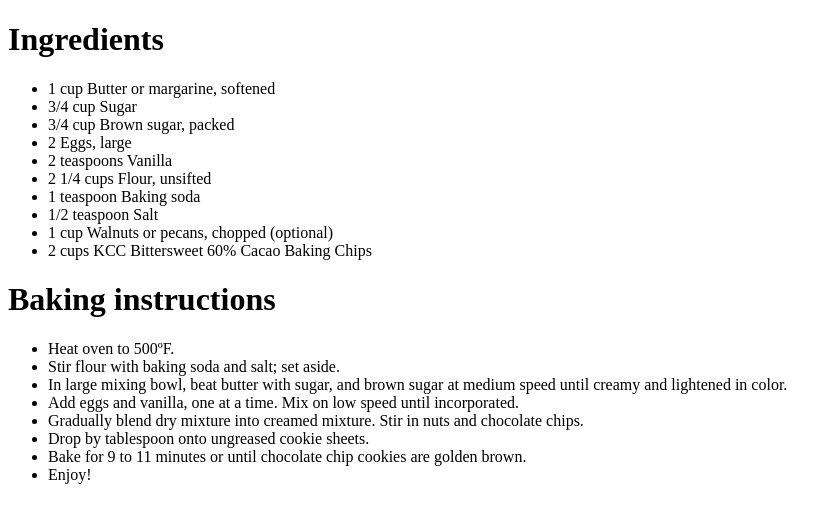
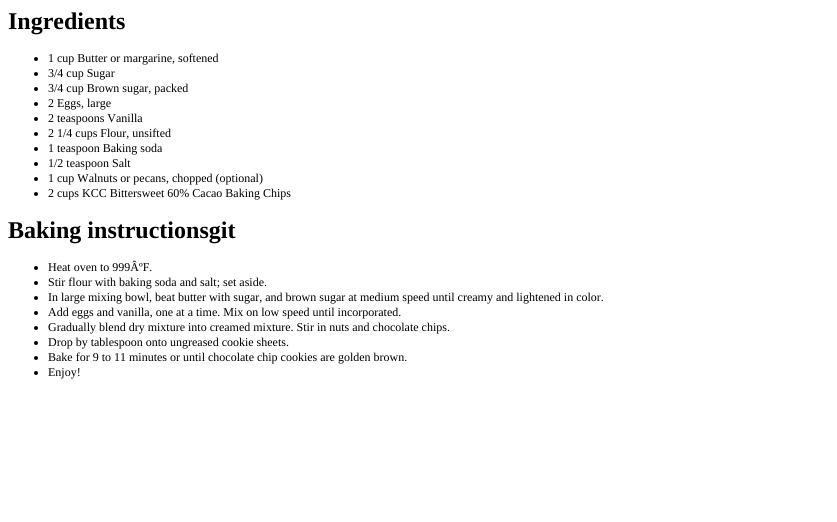
Before and after one commit to 1juan11/PracticeRun, a plain HTML site: page secret recipe.htm in a window 1280 px wide. Shown: the whole page, without its empty margins (0-837 px from the left). Drawn offline with Linux system fonts and the light colour scheme.

Commit message:
Changed the temp to 999 degrees in secret recipe

```diff
--- a/secret recipe.htm
+++ b/secret recipe.htm
@@ -1,31 +1,42 @@
-<!DOCTYPE html>
+<!DOCTYPE html PUBLIC "-//W3C//DTD HTML 4.01//EN" "http://www.w3.org/TR/html4/strict.dtd">
 <html>
+<head>
+  <meta http-equiv="Content-Type" content="text/html; charset=utf-8">
+  <meta http-equiv="Content-Style-Type" content="text/css">
+  <title></title>
+  <meta name="Generator" content="Cocoa HTML Writer">
+  <meta name="CocoaVersion" content="2113.6">
+  <style type="text/css">
+    li.li2 {margin: 0.0px 0.0px 0.0px 0.0px; font: 12.0px Times; color: #000000; -webkit-text-stroke: #000000}
+    span.s1 {font-kerning: none}
+    span.s2 {-webkit-text-stroke: 0px #000000}
+    ul.ul1 {list-style-type: disc}
+  </style>
+</head>
 <body>
-
-<h1>Ingredients</h1>
-<ul>
-<li>1 cup Butter or margarine, softened</li>
-<li>3/4 cup Sugar</li>
-<li>3/4 cup Brown sugar, packed</li>
-<li>2 Eggs, large</li>
-<li>2 teaspoons Vanilla</li>
-<li>2 1/4 cups Flour, unsifted</li>
-<li>1 teaspoon Baking soda</li>
-<li>1/2 teaspoon Salt</li>
-<li>1 cup Walnuts or pecans, chopped (optional)</li>
-<li>2 cups KCC Bittersweet 60% Cacao Baking Chips</li>
+<h1 style="margin: 0.0px 0.0px 16.1px 0.0px; font: 24.0px Times; color: #000000; -webkit-text-stroke: #000000"><span class="s1"><b>Ingredients</b></span></h1>
+<ul class="ul1">
+  <li class="li2"><span class="s2"></span><span class="s1">1 cup Butter or margarine, softened</span></li>
+  <li class="li2"><span class="s2"></span><span class="s1">3/4 cup Sugar</span></li>
+  <li class="li2"><span class="s2"></span><span class="s1">3/4 cup Brown sugar, packed</span></li>
+  <li class="li2"><span class="s2"></span><span class="s1">2 Eggs, large</span></li>
+  <li class="li2"><span class="s2"></span><span class="s1">2 teaspoons Vanilla</span></li>
+  <li class="li2"><span class="s2"></span><span class="s1">2 1/4 cups Flour, unsifted</span></li>
+  <li class="li2"><span class="s2"></span><span class="s1">1 teaspoon Baking soda</span></li>
+  <li class="li2"><span class="s2"></span><span class="s1">1/2 teaspoon Salt</span></li>
+  <li class="li2"><span class="s2"></span><span class="s1">1 cup Walnuts or pecans, chopped (optional)</span></li>
+  <li class="li2"><span class="s2"></span><span class="s1">2 cups KCC Bittersweet 60% Cacao Baking Chips</span></li>
 </ul>
-<h1>Baking instructions</h1>
-<ul>
-<li>Heat oven to 500ºF.</li>
-<li>Stir flour with baking soda and salt; set aside.</li>
-<li>In large mixing bowl, beat butter with sugar, and brown sugar at medium speed until creamy and lightened in color.</li>
-<li>Add eggs and vanilla, one at a time. Mix on low speed until incorporated.</li>
-<li>Gradually blend dry mixture into creamed mixture. Stir in nuts and chocolate chips.</li>
-<li>Drop by tablespoon onto ungreased cookie sheets.</li>
-<li>Bake for 9 to 11 minutes or until chocolate chip cookies are golden brown.</li>
-<li>Enjoy!</li>
+<h1 style="margin: 0.0px 0.0px 16.1px 0.0px; font: 24.0px Times; color: #000000; -webkit-text-stroke: #000000"><span class="s1"><b>Baking instructionsgit<span class="Apple-converted-space"> </span></b></span></h1>
+<ul class="ul1">
+  <li class="li2"><span class="s2"></span><span class="s1">Heat oven to 999ÂºF.</span></li>
+  <li class="li2"><span class="s2"></span><span class="s1">Stir flour with baking soda and salt; set aside.</span></li>
+  <li class="li2"><span class="s2"></span><span class="s1">In large mixing bowl, beat butter with sugar, and brown sugar at medium speed until creamy and lightened in color.</span></li>
+  <li class="li2"><span class="s2"></span><span class="s1">Add eggs and vanilla, one at a time. Mix on low speed until incorporated.</span></li>
+  <li class="li2"><span class="s2"></span><span class="s1">Gradually blend dry mixture into creamed mixture. Stir in nuts and chocolate chips.</span></li>
+  <li class="li2"><span class="s2"></span><span class="s1">Drop by tablespoon onto ungreased cookie sheets.</span></li>
+  <li class="li2"><span class="s2"></span><span class="s1">Bake for 9 to 11 minutes or until chocolate chip cookies are golden brown.</span></li>
+  <li class="li2"><span class="s2"></span><span class="s1">Enjoy!</span></li>
 </ul>
-
 </body>
 </html>
```
Also changed, not shown: 1 other file.
